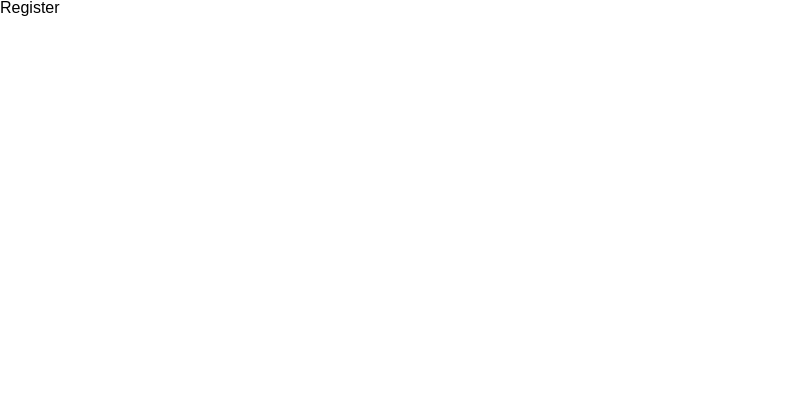
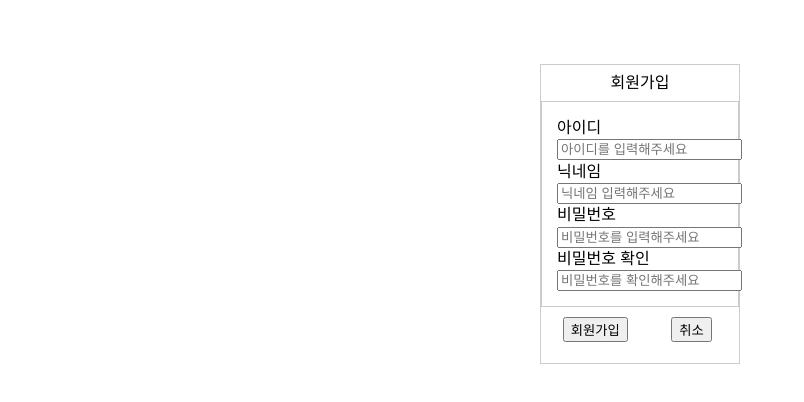
Before and after one commit to reality023/Hanghae99-7th-D6-Final-Practice, a React (Create React App) app: page /Register in a window 1280 px wide. Shown: the top 402 px of the page, without its empty margins (0-804 px from the left). Built offline with nearby package versions, Linux system fonts and the light colour scheme; a web font is replaced by a local one.

Commit message:
Login, Register ref, axios complete #2 #3

```diff
--- /dev/null
+++ b/db.json
@@ -0,0 +1,26 @@
+{
+  "signup": [
+    {
+      "username": "asd",
+      "nickname": "asd",
+      "imgPath": null,
+      "password": "asdasd",
+      "id": 3
+    }
+  ],
+  "user": [
+    {
+      "id": 1,
+      "body": "some comment",
+      "postId": 1
+    },
+    {
+      "username": "asd",
+      "password": "asd",
+      "id": 2
+    }
+  ],
+  "profile": {
+    "name": "typicode"
+  }
+}
--- a/package.json
+++ b/package.json
@@ -28,7 +28,8 @@
     "build": "react-scripts build",
     "test": "react-scripts test",
     "eject": "react-scripts eject",
-    "deploy": "aws s3 sync ./build s3://spartastatic --profile=reality023"
+    "deploy": "aws s3 sync ./build s3://spartastatic --profile=reality023",
+    "server-start": "json-server --watch db.json --port 5001"
   },
   "eslintConfig": {
     "extends": [
--- a/src/Router.js
+++ b/src/Router.js
@@ -14,7 +14,7 @@ function Router() {
         <Route path="/main" element={<Main />} />
         <Route path="/search" element={<Search />} />
         <Route path="/mypage" element={<MyPage />} />
-        <Route path="/register" element={<Register />} />
+        <Route path="/Register" element={<Register />} />
         <Route path="/social" element={<Social />} />
         <Route path="/" element={<Login />} />
         <Route path="*" element={<NotFound />} />
--- a/src/pages/Login.js
+++ b/src/pages/Login.js
@@ -1,7 +1,79 @@
-function Login () {
+// react
+import React from "react";
+// style
+import styled from "styled-components";
+// router
+import { useNavigate } from "react-router-dom";
+// redux
+import { useDispatch } from "react-redux";
+// redux-toolkit
+import { loginA } from "../redux/modules/userSlice";
+
+function Login() {
+  const dispatch = useDispatch();
+  const navigate = useNavigate();
+
+  const id_ref = React.useRef();
+  const pw_ref = React.useRef();
+
+  const LoginDispatch = () => {
+    let id = id_ref.current.value;
+    let pw = pw_ref.current.value;
+
+    if (id === "" || pw === "") {
+      alert("아이디, 닉네임, 비밀번호를 모두 입력해주세요.");
+      return;
+    }
+
+    dispatch(loginA(id_ref.current.value, pw_ref.current.value));
+    navigate("/Main");
+  };
+
   return (
-    <div>Login</div>
-  )
+    <Container>
+      <h1>로그인</h1>
+      <LoginForm>
+        <p>아이디</p>
+        <input
+          type="email"
+          ref={id_ref}
+          placeholder="아이디를 입력해주세요"
+        ></input>
+        <p>비밀번호</p>
+        <input
+          type="password"
+          ref={pw_ref}
+          placeholder="비밀번호를 입력해주세요"
+        ></input>
+      </LoginForm>
+      <button onClick={() => LoginDispatch()}>로그인</button>
+      <button onClick={() => navigate("/Register")}>회원가입</button>
+    </Container>
+  );
 }
 
+const Container = styled.div`
+  width: 200px;
+  height: 200px;
+  border: 1px solid #ccc;
+  margin: 5% auto;
+  h1 {
+    margin: 5% auto;
+    display: flex;
+    justify-content: center;
+  }
+  button {
+    margin: 3% 9%;
+  }
+`;
+
+const LoginForm = styled.div`
+  border: 1px solid #ccc;
+  margin: 5% auto;
+  padding: 15px;
+  p {
+    margin: 2% auto;
+  }
+`;
+
 export default Login;
--- a/src/pages/Register.js
+++ b/src/pages/Register.js
@@ -1,7 +1,107 @@
-function Register () {
+// react
+import React from "react";
+// style
+import styled from "styled-components";
+// redux
+import { useDispatch } from "react-redux";
+// router
+import { useNavigate } from "react-router-dom";
+// redux-toolkit
+import { registerA } from "../redux/modules/userSlice";
+
+function Register() {
+  const dispatch = useDispatch();
+  const navigate = useNavigate();
+
+  const id_ref = React.useRef();
+  const nick_ref = React.useRef();
+  const pw_ref = React.useRef();
+  const pwCheck_ref = React.useRef();
+
+  const RegisterDispatch = () => {
+    let id = id_ref.current.value;
+    let nick = nick_ref.current.value;
+    let pw = pw_ref.current.value;
+    let pwCheck = pwCheck_ref.current.value;
+
+    if (id === "" || pw === "" || nick === "") {
+      alert("아이디, 닉네임, 비밀번호를 모두 입력해주세요.");
+      return;
+    }
+
+    if (pw !== pwCheck) {
+      alert("비밀번호가 일치하지 않습니다.");
+      return;
+    }
+
+    dispatch(
+      registerA(
+        id_ref.current.value,
+        nick_ref.current.value,
+        pw_ref.current.value,
+        pwCheck_ref.current.value,
+      )
+    );
+    navigate("/");
+  };
+
   return (
-    <div>Register</div>
-  )
+    <Container>
+      <h1>회원가입</h1>
+      <LoginForm>
+        <p>아이디</p>
+        <input
+          type="email"
+          ref={id_ref}
+          placeholder="아이디를 입력해주세요"
+        ></input>
+        <p>닉네임</p>
+        <input
+          type="text"
+          ref={nick_ref}
+          placeholder="닉네임 입력해주세요"
+        ></input>
+        <p>비밀번호</p>
+        <input
+          type="password"
+          ref={pw_ref}
+          placeholder="비밀번호를 입력해주세요"
+        ></input>
+        <p>비밀번호 확인</p>
+        <input
+          type="password"
+          ref={pwCheck_ref}
+          placeholder="비밀번호를 확인해주세요"
+        ></input>
+      </LoginForm>
+      <button onClick={() => RegisterDispatch()}>회원가입</button>
+      <button onClick={() => navigate("/")}>취소</button>
+    </Container>
+  );
 }
 
+const Container = styled.div`
+  width: 200px;
+  height: 300px;
+  border: 1px solid #ccc;
+  margin: 5% auto;
+  h1 {
+    margin: 5% auto;
+    display: flex;
+    justify-content: center;
+  }
+  button {
+    margin: 5% 11%;
+  }
+`;
+
+const LoginForm = styled.div`
+  border: 1px solid #ccc;
+  margin: 5% 5;
+  padding: 15px;
+  p {
+    margin: 2% auto;
+  }
+`;
+
 export default Register;
--- a/src/redux/modules/userSlice.js
+++ b/src/redux/modules/userSlice.js
@@ -1,12 +1,49 @@
 import { createSlice } from "@reduxjs/toolkit";
+
+import axios from "axios";
 
 const userSlice = createSlice({
   name: "user",
-  initialState: {
-  },
+  initialState: { list: [], isLogin: false },
   reducers: {
+    checkLogin: (state, action) => {
+      state.isLogin = action.payload;
+    },
+    createUser: (state, action) => {
+      state.list.push(action.payload);
+    },
   },
 });
 
-const {} = userSlice.actions;
+export const loginA = (username, password) => {
+  return async function () {
+    try {
+      const repsonse = await axios.post("http://localhost:5001/user", {
+        username: username,
+        password: password,
+      });
+      console.log(repsonse);
+    } catch (error) {
+      console.log(error);
+    }
+  };
+};
+
+export const registerA = (username, nickname, password) => {
+  return async function () {
+    try {
+      const repsonse = await axios.post("http://localhost:5001/signup", {
+        username: username,
+        nickname: nickname,
+        imgPath: null,
+        password: password,
+      });
+      console.log(repsonse);
+    } catch (error) {
+      console.log(error);
+    }
+  };
+};
+
+export const { checkUser, createUser } = userSlice.actions;
 export default userSlice.reducer;
```
Also changed, not shown: 1 other file (tests, documents, lock files or other folders).
